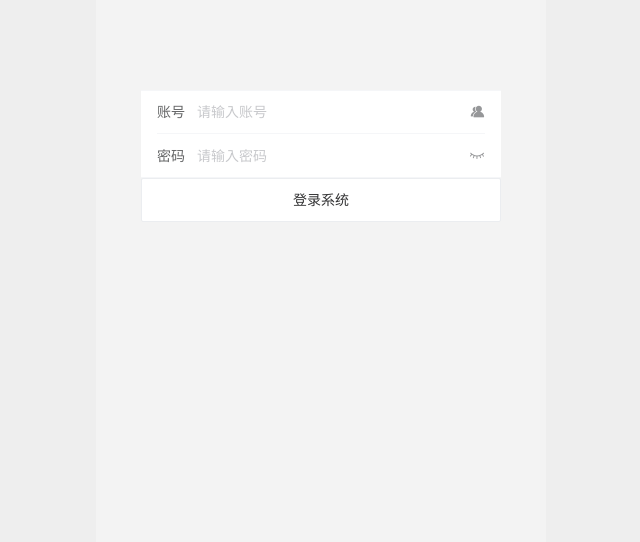
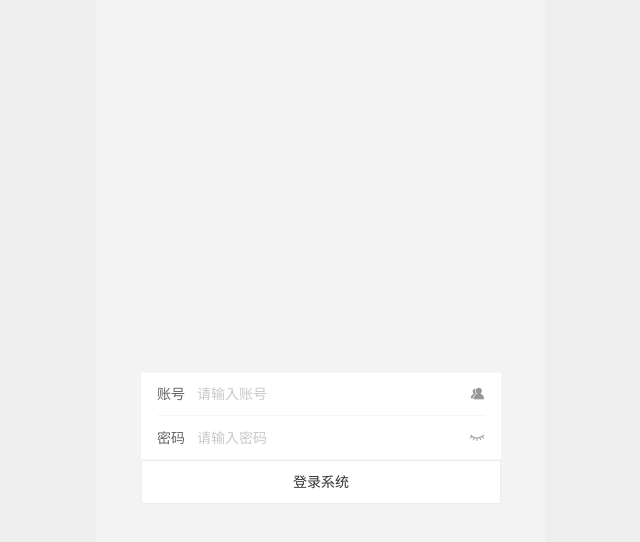
Before and after one commit to yiyulong/dlt-electron, a Vue app: page /#/ in a window 1280 px wide. Shown: the top 542 px of the page, without its empty margins (319-959 px from the left). Built offline with nearby package versions, Linux system fonts and the light colour scheme.

Commit message:
no message

```diff
--- a/src/views/Home.vue
+++ b/src/views/Home.vue
@@ -32,7 +32,7 @@ export default {
     }
   },
   created () {
-    this.initTimmer()
+    this.$store.state.SHOW_VIDEO && this.initTimmer()
     this.list = Object.freeze(this.$store.state.PRODUCT_LIST)
   },
   destroyed () {
--- a/src/views/Login.vue
+++ b/src/views/Login.vue
@@ -47,12 +47,12 @@ export default {
       }
       try {
         this.loading = true
-        const loginRes = await this.$api.post('/mgp/api/doLogin', {
+        const loginRes = await this.$api.post('/mln/api/doLogin', {
           userName: this.userName,
           password: this.password
         })
 
-        const productRes = await this.$api.get('/mgp/api/product/getProductInfoList', { headers: { 'session-token': loginRes.data.sessionToken } })
+        const productRes = await this.$api.get('/mln/api/product/getProductInfoList', { headers: { 'session-token': loginRes.data.sessionToken } })
 
         const resObj = { PRODUCT_LIST: productRes.resultList, ...loginRes.data }
         for (const key in resObj) {
@@ -137,6 +137,10 @@ export default {
 .login-page {
   background: #f3f3f3;
   text-align: center;
+  display: flex;
+  flex-flow: row nowrap;
+  justify-content: center;
+  align-items: center;
   .content {
     display: inline-block;
     margin-top: 20%;
```
Also changed, not shown: 2 other files (tests, documents, lock files or other folders).
